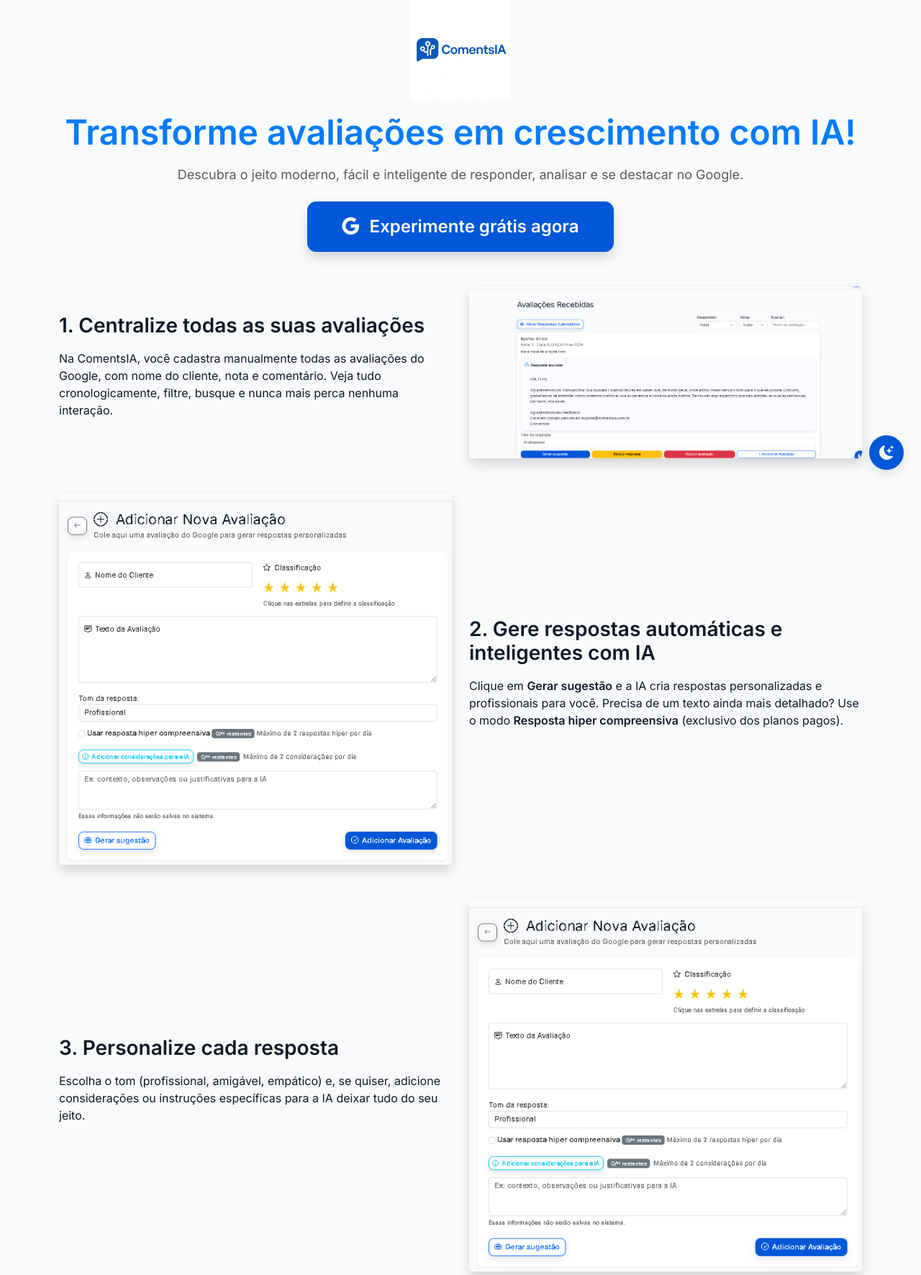
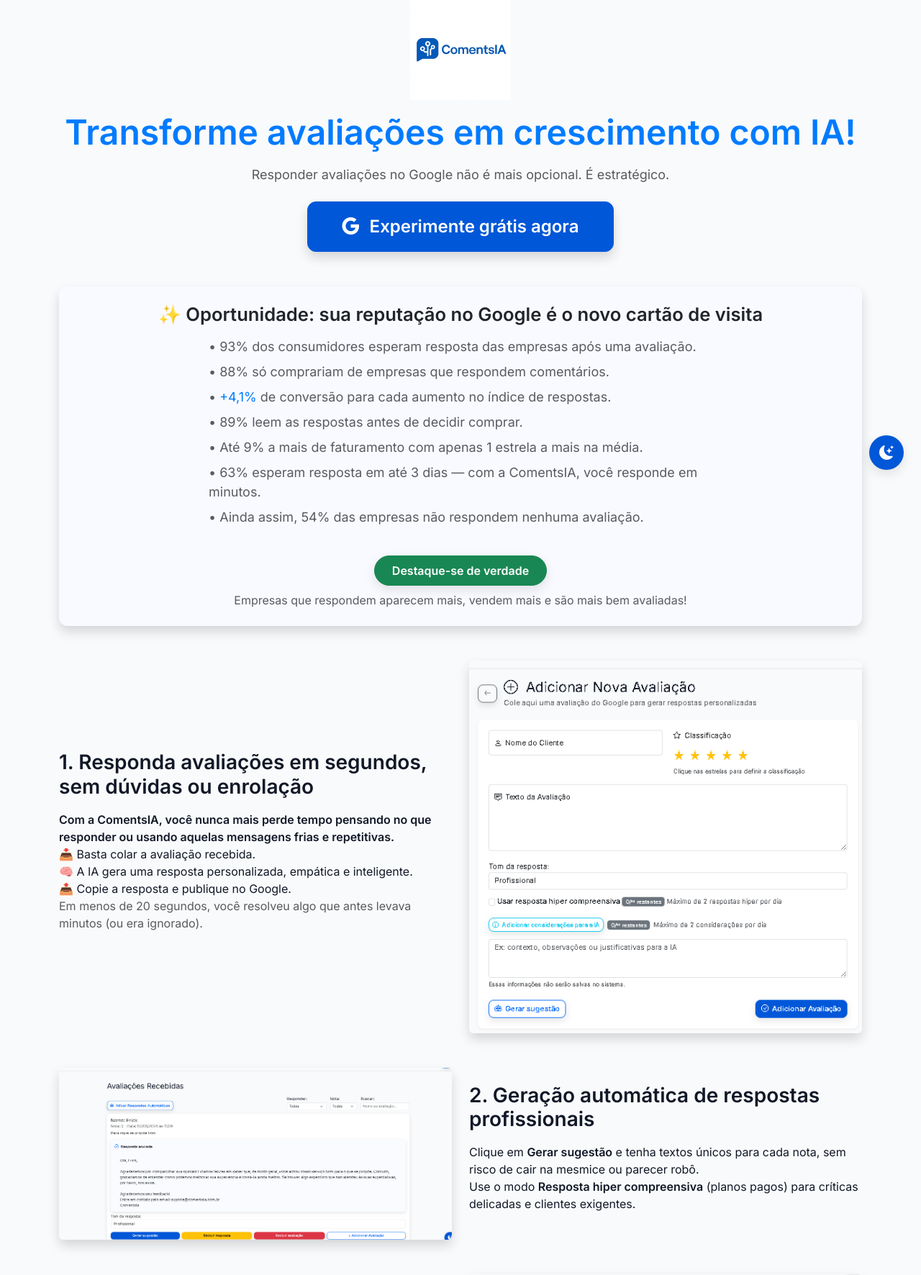
Before and after one commit to Andersonmendes2025/ComentsIA, a Flask app: page / in a window 1280 px wide. Shown: the part 131-1903 px from the top of the page at 72% size. Run offline with Flask 3, Linux system fonts and the light colour scheme.

Commit message:
Novo index

```diff
--- a/models.py
+++ b/models.py
@@ -33,7 +33,6 @@
     manager_name = db.Column(db.String(255))
     created_at = db.Column(db.DateTime(timezone=True), default=default_brt_now)
     email_boas_vindas_enviado = db.Column(db.Boolean, default=False)
-    plano = db.Column(db.String, default='free')
     stripe_customer_id = db.Column(db.String)
     stripe_subscription_id = db.Column(db.String)
     plano = db.Column(db.String(32), default='free')
--- a/templates/index.html
+++ b/templates/index.html
@@ -1,10 +1,9 @@
 {% extends "base.html" %}
-
 {% block title %}Início - ComentsIA - Gerenciador de Avaliações Google{% endblock %}
-
 {% block content %}
 <div class="container py-5">
   {% if not logged_in %}
+
     <!-- HERO -->
     <div class="text-center mb-5">
       <img src="{{ url_for('static', filename='logo-symbol.png') }}" alt="ComentsIA" style="width:140px;" class="mb-3">
@@ -12,118 +11,114 @@
         Transforme avaliações em crescimento com IA!
       </h1>
       <p class="lead text-muted mb-4">
-        Descubra o jeito moderno, fácil e inteligente de responder, analisar e se destacar no Google.
+        Responder avaliações no Google não é mais opcional. É estratégico.
       </p>
       <a href="{{ url_for('authorize') }}" class="btn btn-primary btn-lg px-5 py-3 fs-4 shadow">
         <i class="bi bi-google me-2"></i> Experimente grátis agora
       </a>
     </div>
 
-    <!-- PASSO 1 -->
+    <!-- BLOCO DE IMPACTO ESTATÍSTICO -->
+    <div class="card shadow border-0 mb-5 p-4" style="background: #f9faff;">
+      <h2 class="fw-bold mb-3 text-center" style="font-size:1.6rem;">✨ Oportunidade: sua reputação no Google é o novo cartão de visita</h2>
+      <ul class="list-unstyled lead text-muted mx-auto" style="max-width: 700px;">
+        <li class="mb-2">• <b>93%</b> dos consumidores esperam resposta das empresas após uma avaliação.</li>
+        <li class="mb-2">• <b>88%</b> só comprariam de empresas que respondem comentários.</li>
+        <li class="mb-2">• <span style="color:#007bff;"><b>+4,1%</b></span> de conversão para cada aumento no índice de respostas.</li>
+        <li class="mb-2">• <b>89%</b> leem as respostas antes de decidir comprar.</li>
+        <li class="mb-2">• <b>Até 9%</b> a mais de faturamento com apenas 1 estrela a mais na média.</li>
+        <li class="mb-2">• <b>63%</b> esperam resposta em até 3 dias — com a ComentsIA, você responde em minutos.</li>
+        <li class="mb-2">• Ainda assim, <b>54%</b> das empresas não respondem nenhuma avaliação.</li>
+      </ul>
+      <div class="text-center mt-3">
+        <a href="{{ url_for('planos') }}" class="btn btn-success rounded-pill fs-6 px-4 py-2 mb-2">
+          Destaque-se de verdade
+        </a><br>
+        <span class="text-muted">Empresas que respondem aparecem mais, vendem mais e são mais bem avaliadas!</span>
+      </div>
+    </div>
+
+    <!-- PASSO A PASSO COM DIFERENCIAIS COMENTSIA -->
     <div class="row align-items-center mb-5">
       <div class="col-md-6">
-        <h3 class="fw-bold mb-3">1. Centralize todas as suas avaliações</h3>
+        <h3 class="fw-bold mb-3">1. Responda avaliações em segundos, sem dúvidas ou enrolação</h3>
         <p>
-          Na ComentsIA, você cadastra manualmente todas as avaliações do Google, com nome do cliente, nota e comentário. Veja tudo cronologicamente, filtre, busque e nunca mais perca nenhuma interação.
+          <b>Com a ComentsIA, você nunca mais perde tempo pensando no que responder ou usando aquelas mensagens frias e repetitivas.</b>
+          <br>📥 Basta colar a avaliação recebida.<br>
+          🧠 A IA gera uma resposta personalizada, empática e inteligente.<br>
+          📤 Copie a resposta e publique no Google.<br>
+          <span class="text-muted">Em menos de 20 segundos, você resolveu algo que antes levava minutos (ou era ignorado).</span>
         </p>
       </div>
       <div class="col-md-6 text-center">
-        <img src="{{ url_for('static', filename='prints/avaliacoes.png') }}" alt="Centralize avaliações" class="img-fluid rounded shadow">
+        <img src="{{ url_for('static', filename='prints/adicionar-avaliacao.png') }}" alt="Centralize avaliações" class="img-fluid rounded shadow">
       </div>
     </div>
-    <!-- PASSO 2 -->
+
     <div class="row align-items-center mb-5 flex-md-row-reverse">
       <div class="col-md-6">
-        <h3 class="fw-bold mb-3">2. Gere respostas automáticas e inteligentes com IA</h3>
+        <h3 class="fw-bold mb-3">2. Geração automática de respostas profissionais</h3>
         <p>
-          Clique em <b>Gerar sugestão</b> e a IA cria respostas personalizadas e profissionais para você. Precisa de um texto ainda mais detalhado? Use o modo <b>Resposta hiper compreensiva</b> (exclusivo dos planos pagos).
+          Clique em <b>Gerar sugestão</b> e tenha textos únicos para cada nota, sem risco de cair na mesmice ou parecer robô.<br>
+          Use o modo <b>Resposta hiper compreensiva</b> (planos pagos) para críticas delicadas e clientes exigentes.
         </p>
       </div>
       <div class="col-md-6 text-center">
-        <img src="{{ url_for('static', filename='prints/adicionar-avaliacao.png') }}" alt="Gerar resposta IA" class="img-fluid rounded shadow">
+        <img src="{{ url_for('static', filename='prints/avaliacoes.png') }}" alt="Gerar resposta IA" class="img-fluid rounded shadow">
       </div>
     </div>
-    <!-- PASSO 3 -->
+
     <div class="row align-items-center mb-5">
       <div class="col-md-6">
-        <h3 class="fw-bold mb-3">3. Personalize cada resposta</h3>
+        <h3 class="fw-bold mb-3">3. Analise e melhore sua reputação</h3>
         <p>
-          Escolha o tom (profissional, amigável, empático) e, se quiser, adicione considerações ou instruções específicas para a IA deixar tudo do seu jeito.
-        </p>
-      </div>
-      <div class="col-md-6 text-center">
-        <img src="{{ url_for('static', filename='prints/adicionar-avaliacao.png') }}" alt="Personalização resposta" class="img-fluid rounded shadow">
-      </div>
-    </div>
-    <!-- PASSO 4 -->
-    <div class="row align-items-center mb-5 flex-md-row-reverse">
-      <div class="col-md-6">
-        <h3 class="fw-bold mb-3">4. Veja e edite todas as interações</h3>
-        <p>
-          Acompanhe respostas já enviadas, saiba o que está pendente, edite ou exclua avaliações e mantenha o histórico sempre acessível.
-        </p>
-      </div>
-      <div class="col-md-6 text-center">
-        <img src="{{ url_for('static', filename='prints/avaliacoes.png') }}" alt="Histórico de respostas" class="img-fluid rounded shadow">
-      </div>
-    </div>
-    <!-- PASSO 5 -->
-    <div class="row align-items-center mb-5">
-      <div class="col-md-6">
-        <h3 class="fw-bold mb-3">5. Analise seus resultados com o Dashboard</h3>
-        <p>
-          Visualize o total de avaliações, respondidas, sua média, gráficos de notas, avaliações recentes e análise inteligente dos principais pontos positivos e negativos.
+          Veja todas as suas avaliações organizadas, filtre por respondidas, notas e datas, visualize seu desempenho e entenda o que clientes mais elogiam e criticam.
         </p>
       </div>
       <div class="col-md-6 text-center">
         <img src="{{ url_for('static', filename='prints/dashboard.png') }}" alt="Dashboard ComentsIA" class="img-fluid rounded shadow">
       </div>
     </div>
-    <!-- PASSO 6 -->
+
     <div class="row align-items-center mb-5 flex-md-row-reverse">
       <div class="col-md-6">
-        <h3 class="fw-bold mb-3">6. Gere relatórios profissionais em PDF</h3>
+        <h3 class="fw-bold mb-3">4. Relatórios em PDF prontos para impressionar</h3>
         <p>
-          Crie relatórios completos com gráficos, análise de elogios e críticas, prontos para apresentar à equipe, sócios ou parceiros.
+          Gere relatórios completos com gráficos e análises inteligentes, perfeitos para reuniões, sócios ou acompanhamento mensal.
         </p>
       </div>
       <div class="col-md-6 text-center">
         <img src="{{ url_for('static', filename='prints/relatorios.png') }}" alt="Relatórios PDF" class="img-fluid rounded shadow">
       </div>
     </div>
-    <!-- PASSO 7 -->
+
     <div class="row align-items-center mb-5">
       <div class="col-md-6">
-        <h3 class="fw-bold mb-3">7. Configuração fácil e personalização da marca</h3>
+        <h3 class="fw-bold mb-3">5. Tudo personalizável, rápido e fácil</h3>
         <p>
-          No primeiro acesso, personalize com nome, gerente, contatos, logo e mensagens padrão. Tudo fica com a identidade da sua empresa.
+          No primeiro acesso, personalize nome, contatos, logo e mensagens padrão. Tudo pronto para sua marca se destacar.
         </p>
       </div>
       <div class="col-md-6 text-center">
         <img src="{{ url_for('static', filename='prints/configuracao.png') }}" alt="Configuração personalizada" class="img-fluid rounded shadow">
       </div>
     </div>
-    <!-- PASSO 8 -->
-    <div class="row align-items-center mb-5 flex-md-row-reverse">
-      <div class="col-md-6">
-        <h3 class="fw-bold mb-3">8. Relatórios completos e suporte fácil</h3>
-        <p>
-          Todos os dados e relatórios ficam seguros na sua conta. E nosso suporte está sempre pronto para ajudar você.
-        </p>
+
+    <!-- CHAMADA FINAL -->
+    <div class="text-center mt-5">
+      <div class="mb-4">
+        <span class="fs-5 text-primary fw-bold">🎯 Chega de dúvidas, respostas genéricas e tempo perdido.</span><br>
+        <span class="fs-5">Com a ComentsIA, responder e analisar avaliações nunca foi tão fácil.</span>
       </div>
-      <div class="col-md-6 text-center">
-        <img src="{{ url_for('static', filename='prints/relatorios.png') }}" alt="Suporte ComentsIA" class="img-fluid rounded shadow">
+      <a href="{{ url_for('authorize') }}" class="btn btn-lg btn-primary px-5 py-3 fs-4 shadow mb-3">
+        <i class="bi bi-google me-2"></i> Experimente grátis agora
+      </a>
+      <div class="text-muted mt-2 mb-2 fs-6">
+        ✅ Geração de respostas com IA • ✅ Relatórios inteligentes • ✅ Versão gratuita sem complicações
       </div>
+      <a href="{{ url_for('planos') }}" class="btn btn-outline-primary btn-lg px-4">🔵 Conheça os planos</a>
     </div>
 
-    <div class="text-center mt-5">
-      <a href="{{ url_for('authorize') }}" class="btn btn-lg btn-primary px-5 py-3 fs-4 shadow">
-        <i class="bi bi-google me-2"></i> Experimente grátis agora
-      </a>
-      <p class="text-muted mt-3 mb-0">
-        Experimente agora a ComentsIA e leve seu atendimento para outro nível.
-      </p>
-    </div>
   {% else %}
     <!-- VERSÃO LOGADO (igual já estava) -->
     <div class="row justify-content-center">
```
Also changed, not shown: alembic.ini (added, +35 -0 lines), migrations/versions/2d0c7f683875_adiciona_coluna_plano_em_user_settings.py (added, +24 -0 lines), instance/local.db, 1 other file.
